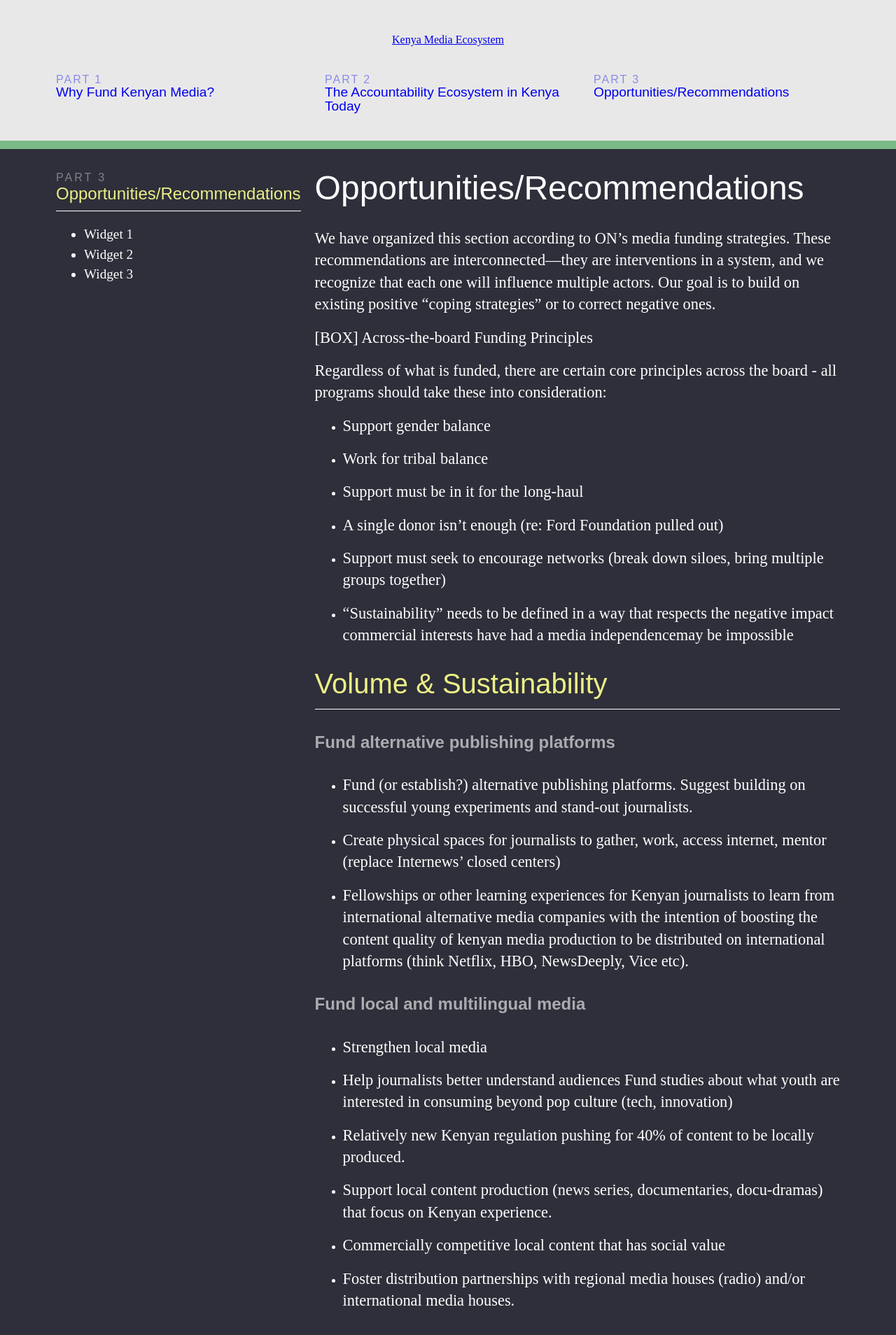
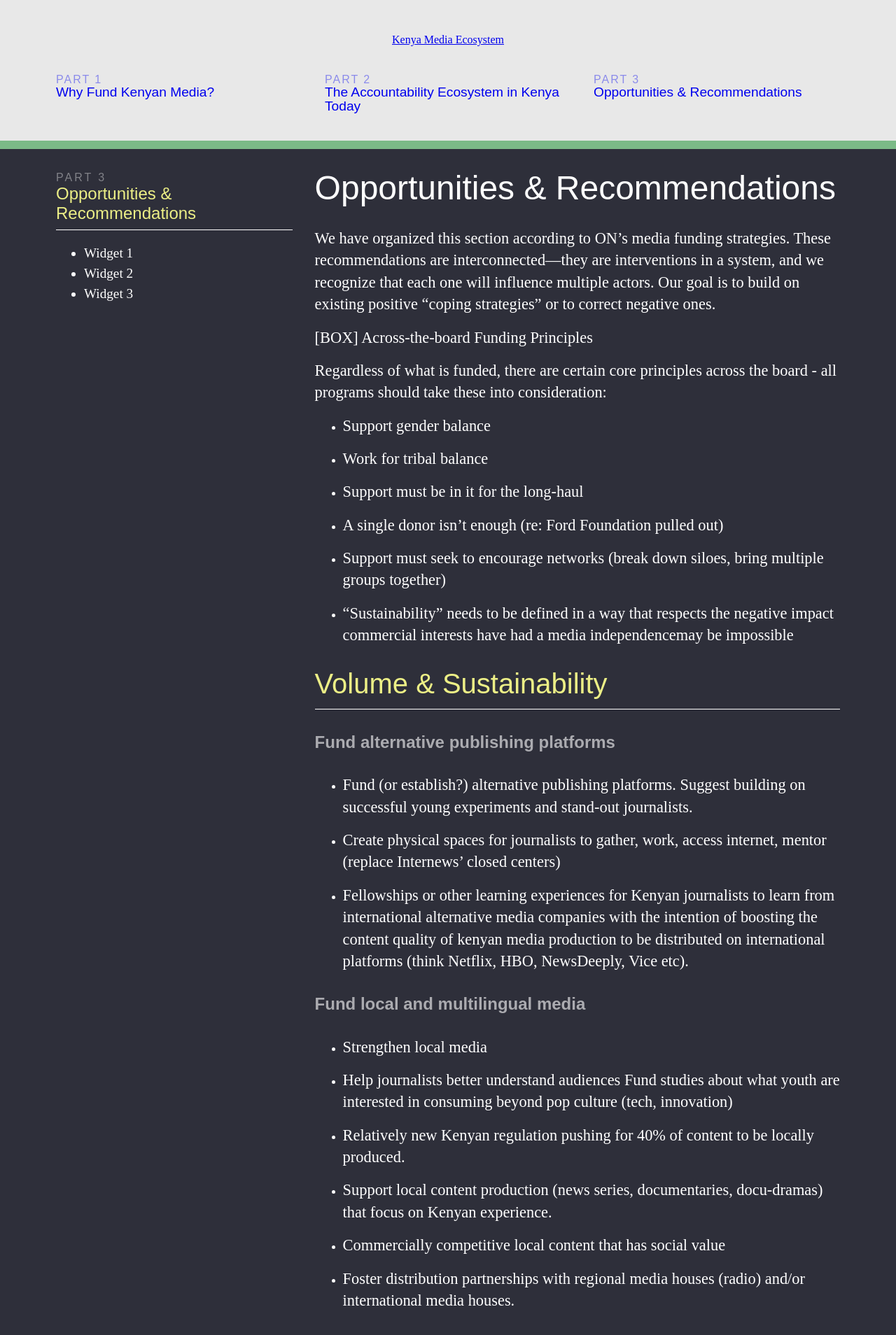
Before and after one commit to theReboot/onken, a Jekyll site: the page built from 3-opportunities-recommendations/index.md, in a window 1280 px wide. Shown: the top 1908 px of the page at 70% size. Built offline with Jekyll 4.4.1, drawn with Linux system fonts in a browser that asks for light colours; nearby versions of some CDN libraries.

Commit message:
Added content

```diff
--- a/3-opportunities-recommendations/index.md
+++ b/3-opportunities-recommendations/index.md
@@ -4,7 +4,7 @@
 permalink: /opportunities-recommendations/
 ---
 
-# Opportunities/Recommendations
+# Opportunities & Recommendations
 
 We have organized this section according to ON's media funding strategies. These recommendations are interconnected---they are interventions in a system, and we recognize that each one will influence multiple actors. Our goal is to build on existing positive "coping strategies" or to correct negative ones.
 
--- a/_data/navigation.yml
+++ b/_data/navigation.yml
@@ -21,7 +21,7 @@
         anchorurl: civilSociety
       - section: Constituent 4 Media
         anchorurl: media
-  - page: Opportunities/Recommendations
+  - page: Opportunities & Recommendations
     preTitle: Part 3
     url: /opportunities-recommendations/
     subpageitems:
--- a/_layouts/home.html
+++ b/_layouts/home.html
@@ -7,7 +7,11 @@
 
     {% include header.html %}
 
+    <div class="wrapper">
+
     {{ content }}
+
+    </div>
 
     {% include footer.html %}
 
--- a/assets/main.scss
+++ b/assets/main.scss
@@ -164,10 +164,10 @@
     }
 
     &:first-child {
-      margin: 0;
+      margin-left: 0;
 
       @include breakpoint('mobile') {
-        margin: 0 auto 1rem;
+        margin-left: auto;
       }
     }
 
@@ -300,11 +300,12 @@
 }
 
 .footer__logos__logo {
-  width: 33%;
+  width: 29%;
   max-width: 16rem;
 
   @include breakpoint('mobile') {
     margin: 1rem auto;
+    padding: 0;
     width: 100%;
   }
 }
```
Also changed, not shown: 4 other files.
